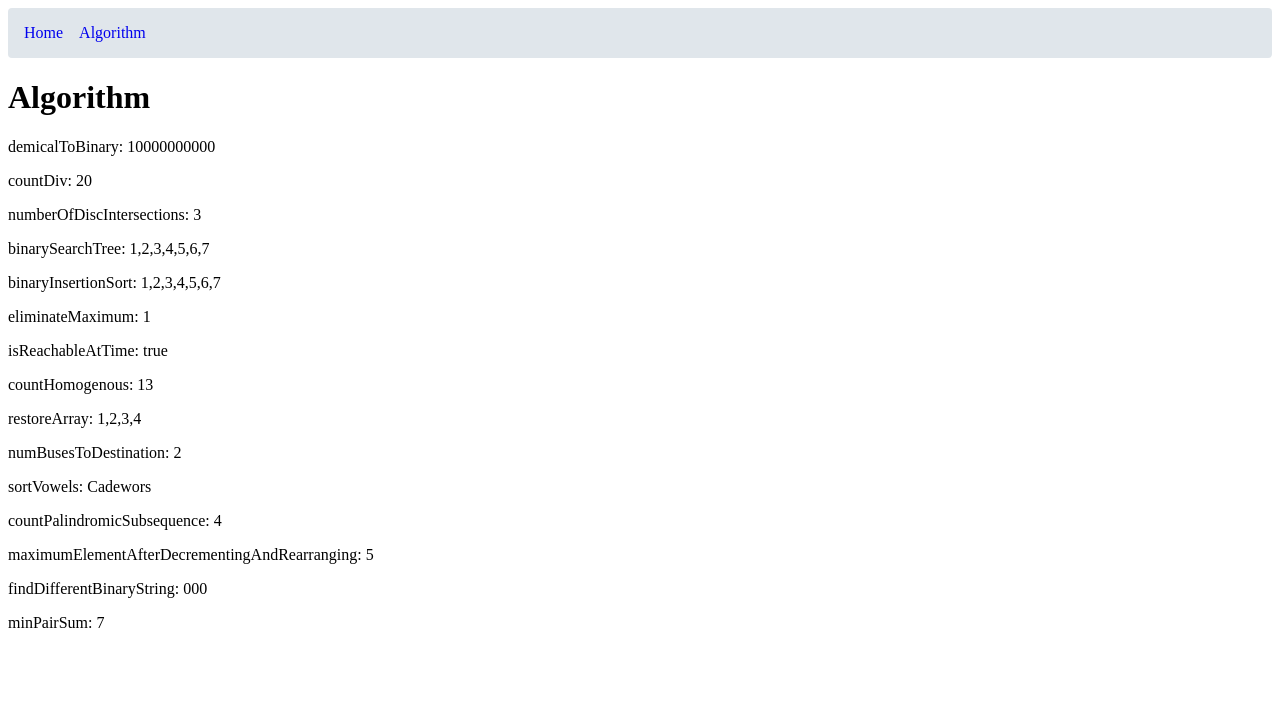
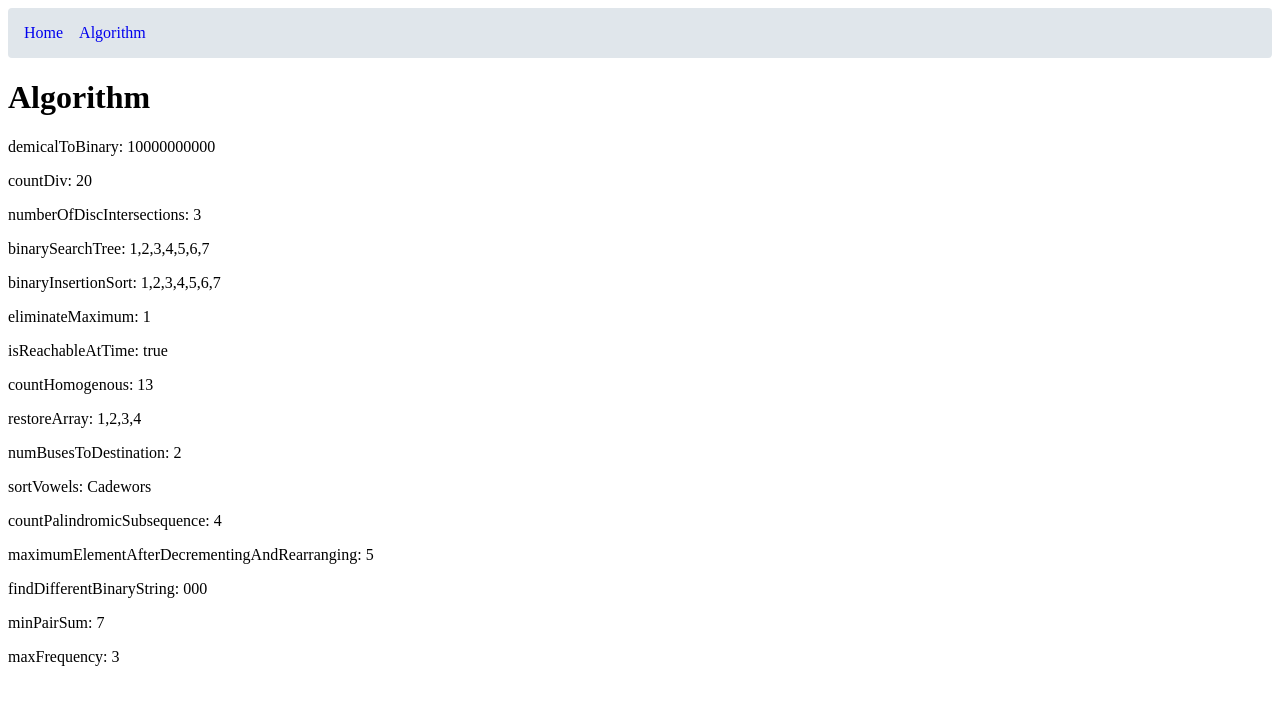
Before and after one commit to rxolve/it-works-why, a SvelteKit app: page /algorithm in a window 1280 px wide. Shown: the top 704 px of the page. Built offline with nearby package versions, Linux system fonts and the light colour scheme.

Commit message:
solve: 231118-frequency-of-the-most-frequent-element.ts

```diff
--- a/src/routes/algorithm/+page.svelte
+++ b/src/routes/algorithm/+page.svelte
@@ -14,6 +14,7 @@
 	import { maximumElementAfterDecrementingAndRearranging } from '../../solve/231115-maximum-element-after-decreasing-and-rearranging';
 	import { findDifferentBinaryString } from '../../solve/231116-find-unique-binary-string';
 	import { minPairSum } from '../../solve/231117-minimize-maximum-pair-sum-in-array';
+	import { maxFrequency } from '../../solve/231118-frequency-of-the-most-frequent-element';
 </script>
 
 <h1>Algorithm</h1>
@@ -59,3 +60,6 @@
 <p>
 	minPairSum: {minPairSum([3, 5, 2, 3])}
 </p>
+<p>
+	maxFrequency: {maxFrequency([1, 2, 4], 5)}
+</p>
--- /dev/null
+++ b/src/solve/231118-frequency-of-the-most-frequent-element.ts
@@ -0,0 +1,23 @@
+/*
+The frequency of an element is the number of times it occurs in an array.
+
+You are given an integer array nums and an integer k. In one operation, you can choose an index of nums and increment the element at that index by 1.
+
+Return the maximum possible frequency of an element after performing at most k operations.
+*/
+
+export const maxFrequency = (nums: number[], k: number): number => {
+	nums.sort((a, b) => a - b);
+	let max = 0;
+	let sum = 0;
+	let i = 0;
+	for (let j = 0; j < nums.length; j++) {
+		sum += nums[j];
+		while (sum + k < nums[j] * (j - i + 1)) {
+			sum -= nums[i];
+			i++;
+		}
+		max = Math.max(max, j - i + 1);
+	}
+	return max;
+};
```
